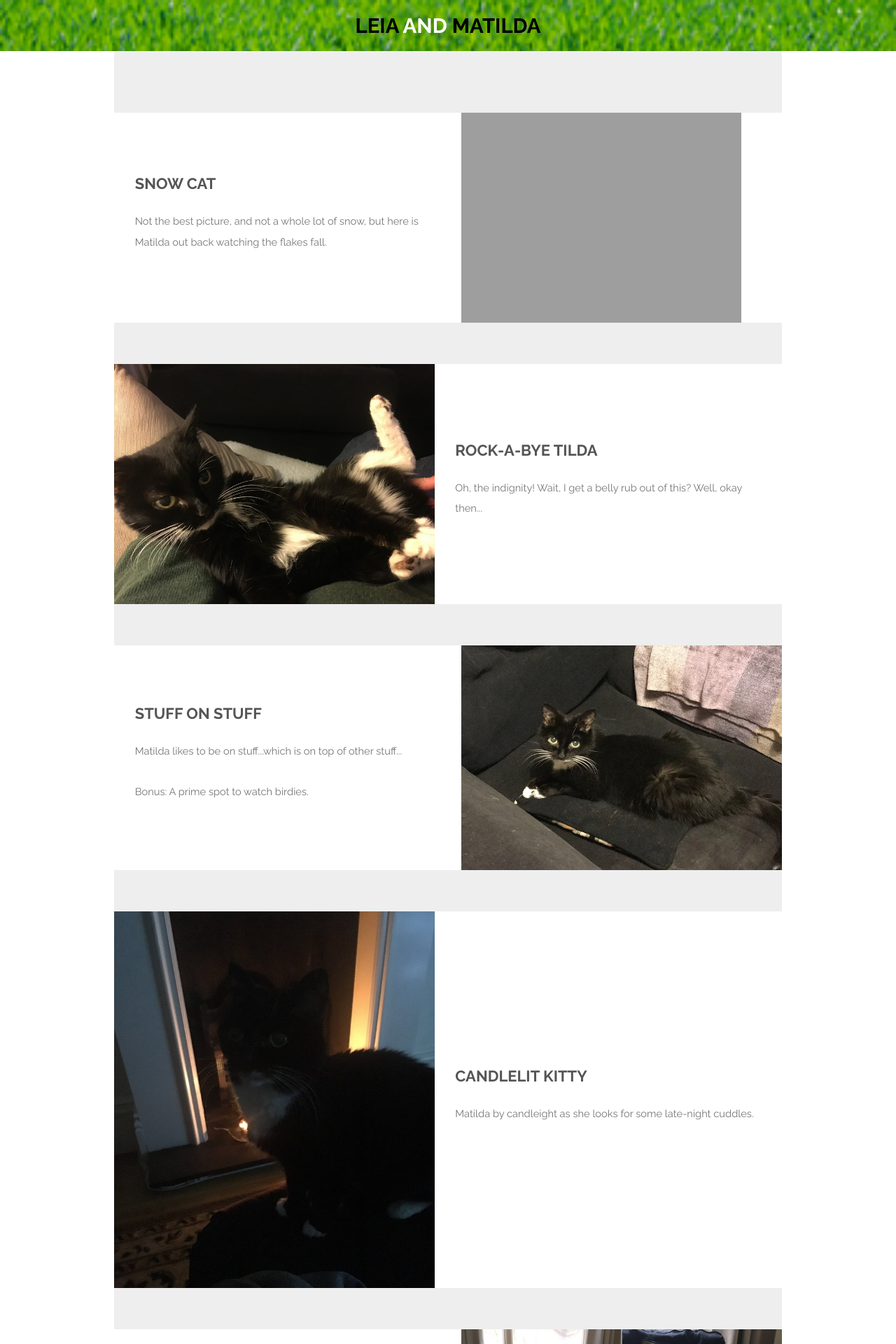
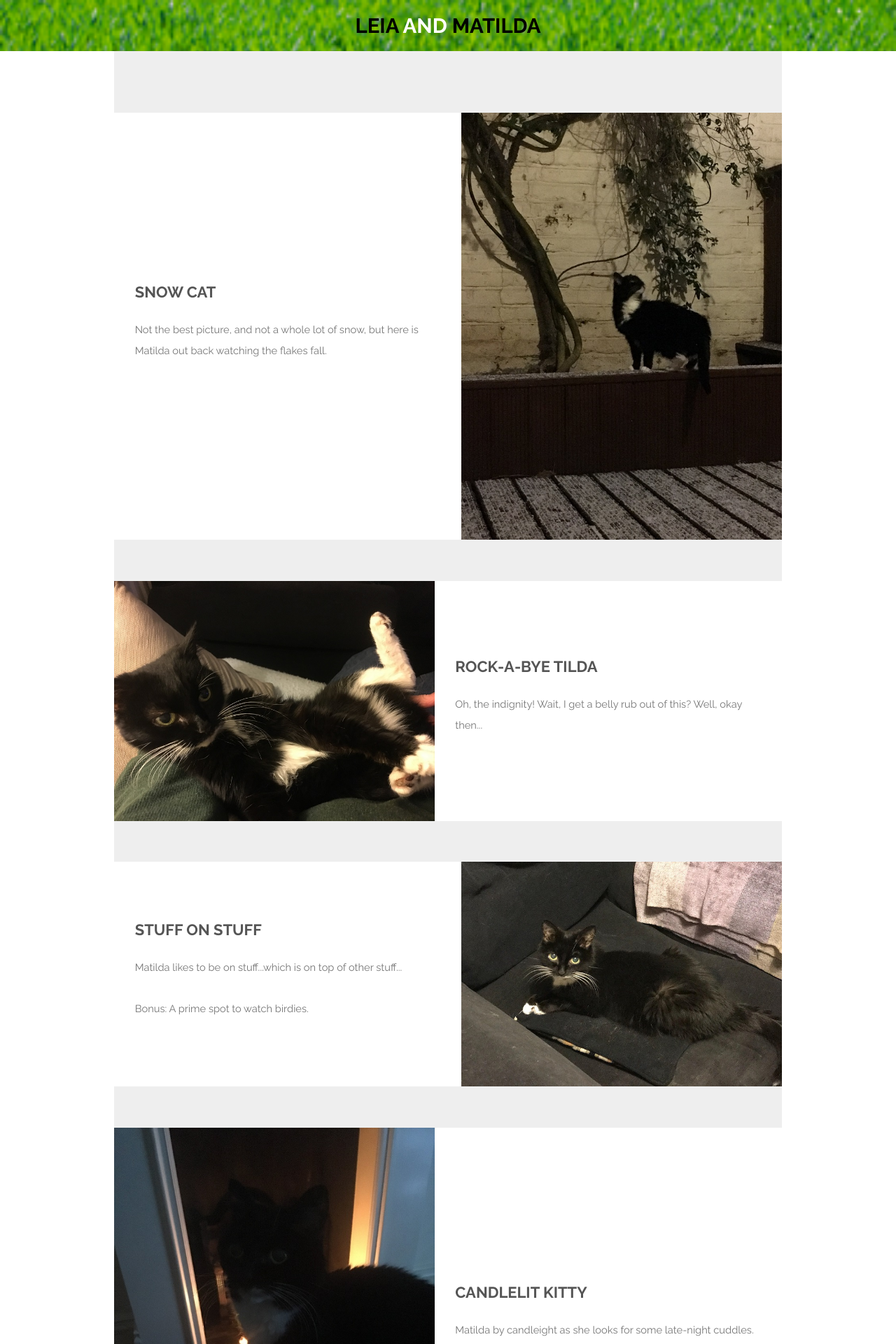
Before and after one commit to jaypalexa/leia-and-matilda, a Jekyll site: the page built from index.md, in a window 1280 px wide. Shown: the top 1920 px of the page at 70% size. Built offline with Jekyll 4.4.1, drawn with Linux system fonts in a browser that asks for light colours.

Commit message:
Fix to link in "Snow Cat" post.

```diff
--- a/index.md
+++ b/index.md
@@ -7,7 +7,7 @@ description: A photo essay by Leia and Matilda
 <section id="one" class="wrapper style1">
   <div class="inner">
     <article class="feature right">
-      <span class="image"><a href="{{ site.url }}{{ site.baseurl }}/assets/images/20180226_1816_matilda.jpg"><img src="{{ site.url }}{{ site.baseurl }}/assets/images/20180226_1816_matilda_matilda.jpg" /></a></span>
+      <span class="image"><a href="{{ site.url }}{{ site.baseurl }}/assets/images/20180226_1816_matilda.jpg"><img src="{{ site.url }}{{ site.baseurl }}/assets/images/20180226_1816_matilda.jpg" /></a></span>
       <div class="content">
         <h2>Snow Cat</h2>
         <p>Not the best picture, and not a whole lot of snow, but here is Matilda out back watching the flakes fall.</p>
```
